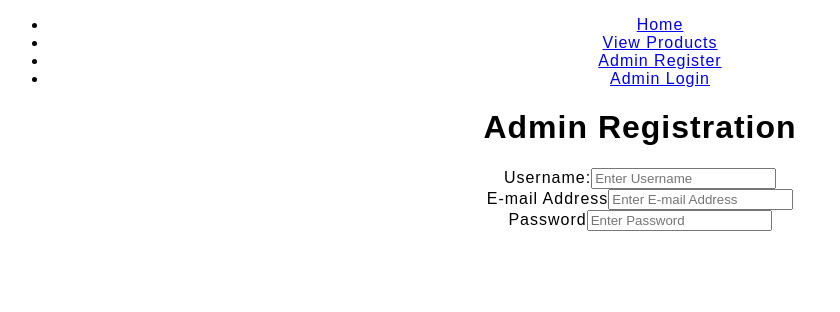
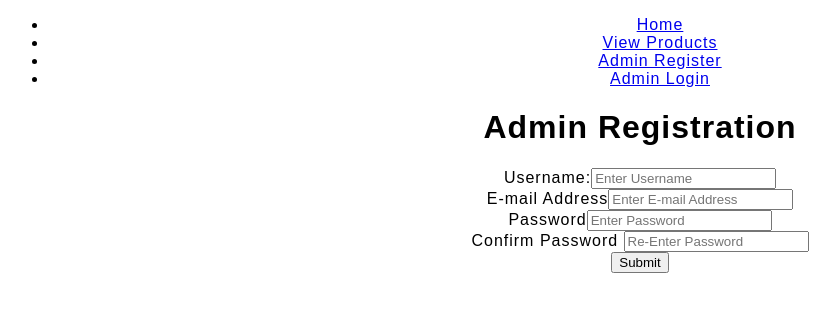
Before and after one commit to sabin2000pro/DEStore, a React (Create React App) app in the folder frontend/: page /adminregister in a window 1280 px wide. Shown: the top 312 px of the page, without its empty margins (0-840 px from the left). Built offline with nearby package versions, Linux system fonts and the light colour scheme.

Commit message:
Adding code to the Register Screen

```diff
--- a/frontend/src/pages/RegisterPage.js
+++ b/frontend/src/pages/RegisterPage.js
@@ -10,6 +10,7 @@ const RegisterPage = () => { // Register Account Page Component
     const [error, setError ] = useState("");
 
     const registerHandler = async (e) => {
+        try {
             e.preventDefault();
 
             if(password !== confirmPassword) {
@@ -20,8 +21,12 @@ const RegisterPage = () => { // Register Account Page Component
                     setError("");
                 }, 5000);
             }
+        }
 
-        // Check if passwords match or not
+        catch(error) {
+
+        }
+
     }
 
     return (
@@ -44,9 +49,12 @@ const RegisterPage = () => { // Register Account Page Component
                     <input type = "password" required id = "password" placeholder = "Enter Password" value = {password} onChange = {(e) => {setPassword(e.target.value)}} />
                 </div>
 
+                <div>
+                    <label for = "confirmpassword">Confirm Password </label>
+                    <input type = "password" required id = "confirmpassword" placeholder = "Re-Enter Password" value = {confirmPassword} onChange = {(e) => {setConfirmPassword(e.target.value)}} />
+                 </div>
 
-
-
+                <button type = "submit">Submit</button>
 
             </form>
         </div>
```
Also changed, not shown: 1 other file (tests, documents, lock files or other folders). Lines whose indentation alone changed are shown as unchanged.
